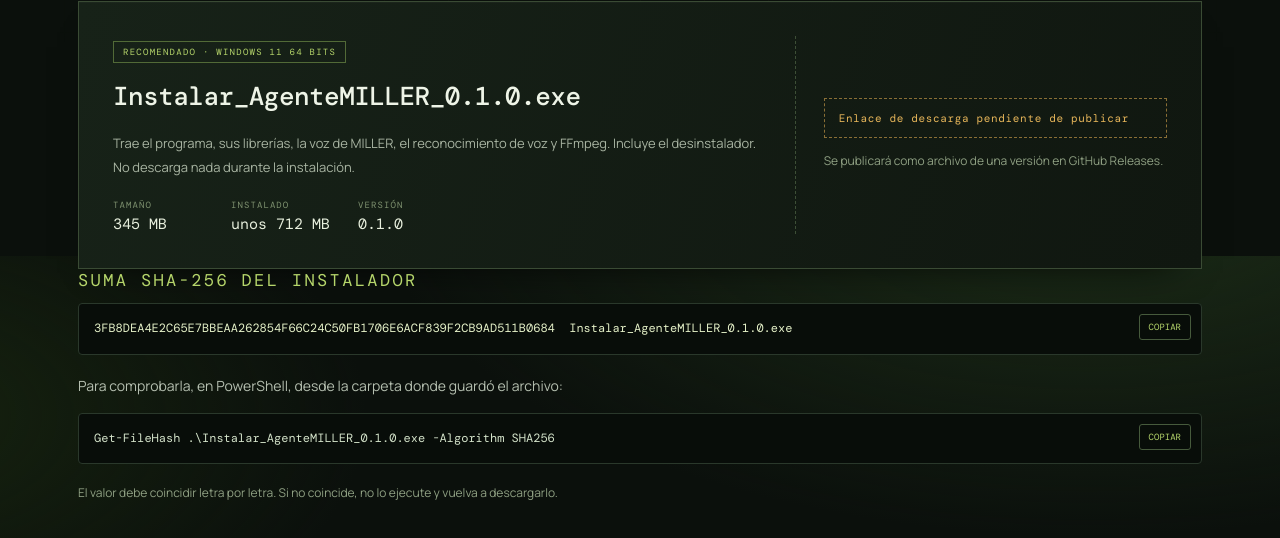
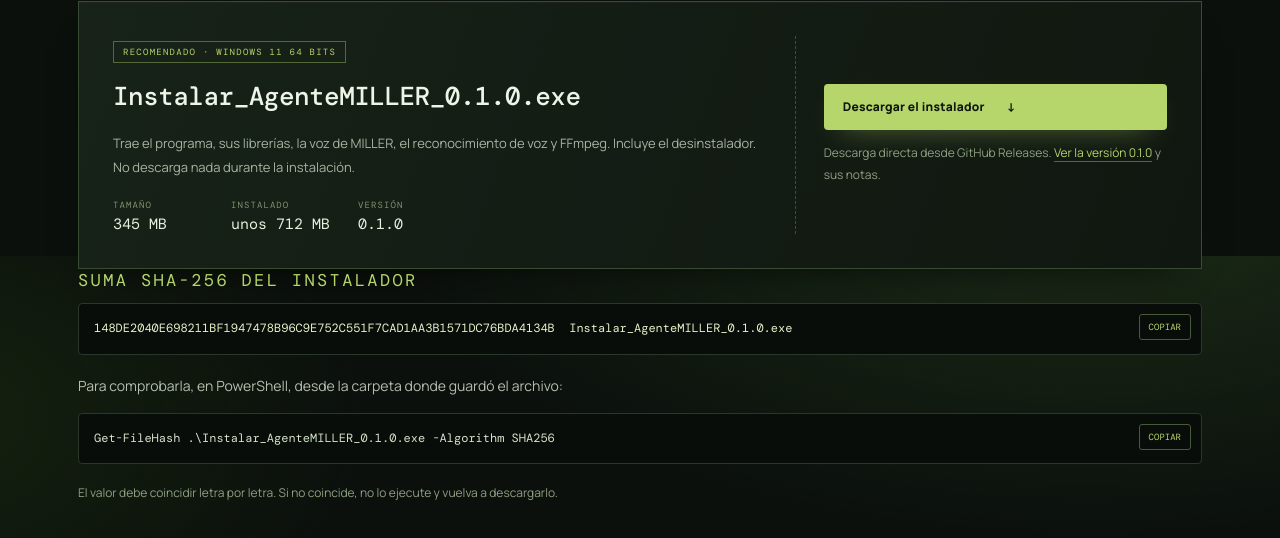
Before and after one commit to 0tizz/webagentem, a plain HTML site: page descargas.html in a window 1280 px wide. Shown: the part 544-1082 px from the top of the page. Drawn offline with nearby package versions, Linux system fonts and the light colour scheme.

Commit message:
Enlace directo al instalador 0.1.0 y suma SHA-256 actualizada

```diff
--- a/descargas.html
+++ b/descargas.html
@@ -43,13 +43,13 @@
       </dl>
     </div>
     <div class="archivo-accion">
-      <span class="proximamente">Enlace de descarga pendiente de publicar</span>
-      <p class="nota">Se publicará como archivo de una versión en GitHub Releases.</p>
+      <a class="btn btn-primary" href="https://github.com/0tizz/webagentem/releases/download/v0.1.0/Instalar_AgenteMILLER_0.1.0.exe">Descargar el instalador <span>↓</span></a>
+      <p class="nota">Descarga directa desde GitHub Releases. <a href="https://github.com/0tizz/webagentem/releases/tag/v0.1.0">Ver la versión 0.1.0</a> y sus notas.</p>
     </div>
   </div>
 
   <h3 class="subtitulo">Suma SHA-256 del instalador</h3>
-  <pre class="bloque hash"><code>3FB8DEA4E2C65E7BBEAA262854F66C24C50FB1706E6ACF839F2CB9AD511B0684  Instalar_AgenteMILLER_0.1.0.exe</code><button class="copy" data-copy="3FB8DEA4E2C65E7BBEAA262854F66C24C50FB1706E6ACF839F2CB9AD511B0684" aria-label="Copiar suma">COPIAR</button></pre>
+  <pre class="bloque hash"><code>148DE2040E698211BF1947478B96C9E752C551F7CAD1AA3B1571DC76BDA4134B  Instalar_AgenteMILLER_0.1.0.exe</code><button class="copy" data-copy="148DE2040E698211BF1947478B96C9E752C551F7CAD1AA3B1571DC76BDA4134B" aria-label="Copiar suma">COPIAR</button></pre>
   <p>Para comprobarla, en PowerShell, desde la carpeta donde guardó el archivo:</p>
   <pre class="bloque"><code>Get-FileHash .\Instalar_AgenteMILLER_0.1.0.exe -Algorithm SHA256</code><button class="copy" data-copy="Get-FileHash .\Instalar_AgenteMILLER_0.1.0.exe -Algorithm SHA256" aria-label="Copiar comando">COPIAR</button></pre>
   <p class="nota">El valor debe coincidir letra por letra. Si no coincide, no lo ejecute y vuelva a descargarlo.</p>
```
